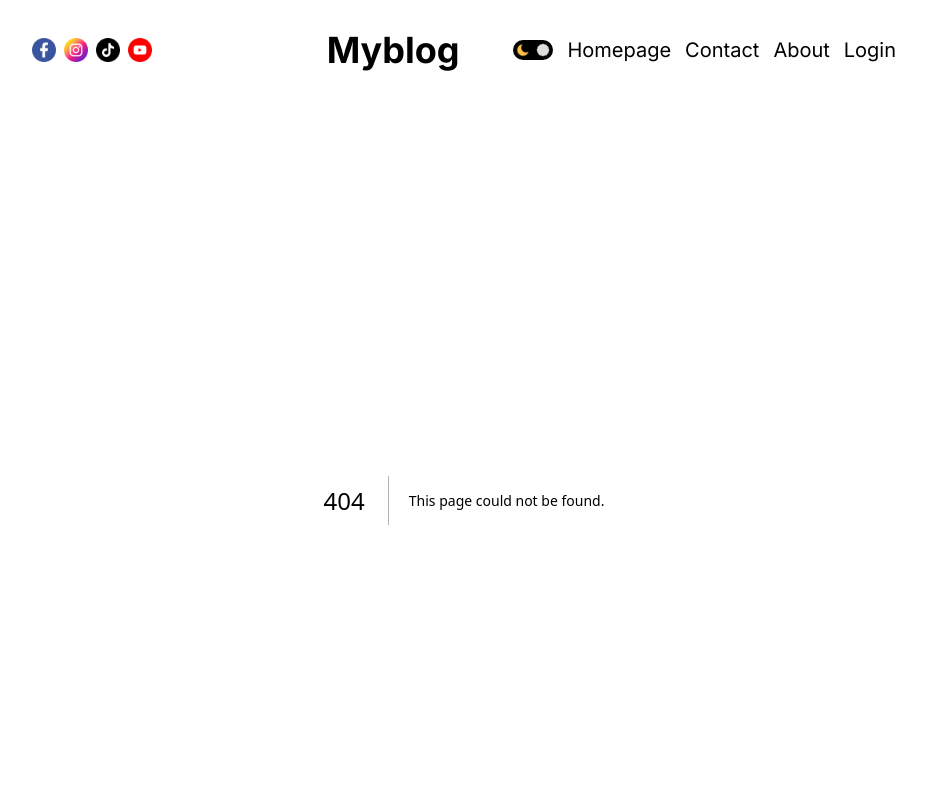
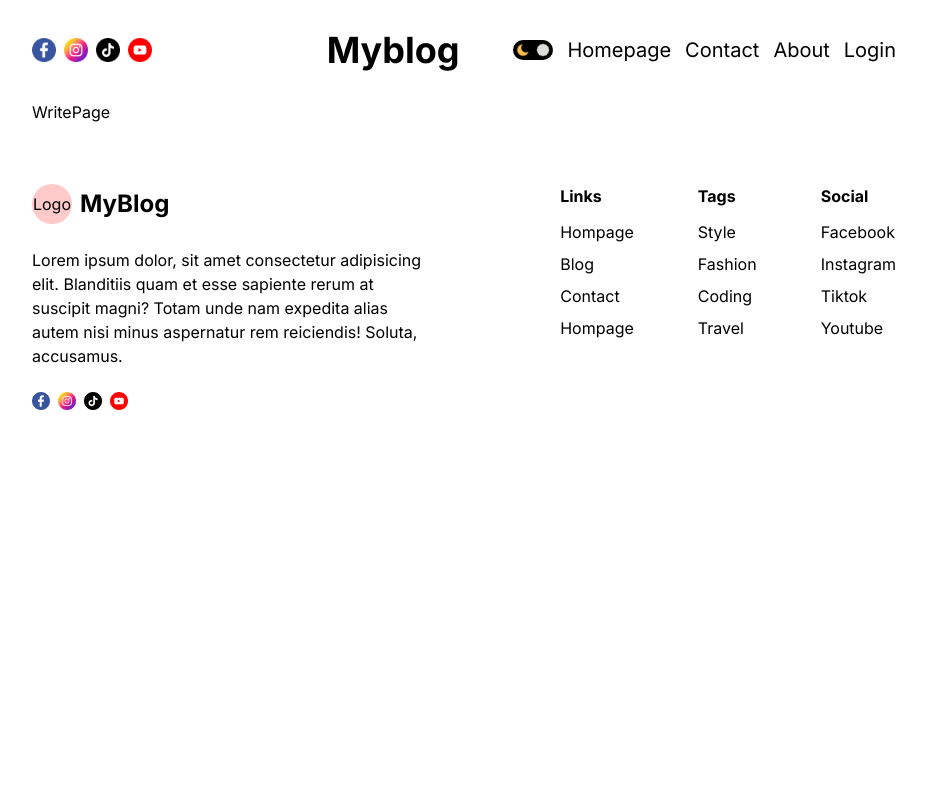
Before and after one commit to lubomir80/1.-Next-Blog, a Next.js app: page /components/Write in a window 1280 px wide. Before the commit this address had no page. Shown: the top 800 px of the page, without its empty margins (176-1102 px from the left). Built offline with nearby package versions, Linux system fonts and the light colour scheme.

Commit message:
WritePage

```diff
--- /dev/null
+++ b/src/app/components/Write/page.jsx
@@ -0,0 +1,9 @@
+import React from 'react'
+
+function WritePage() {
+   return (
+      <div>WritePage</div>
+   )
+}
+
+export default WritePage
```
